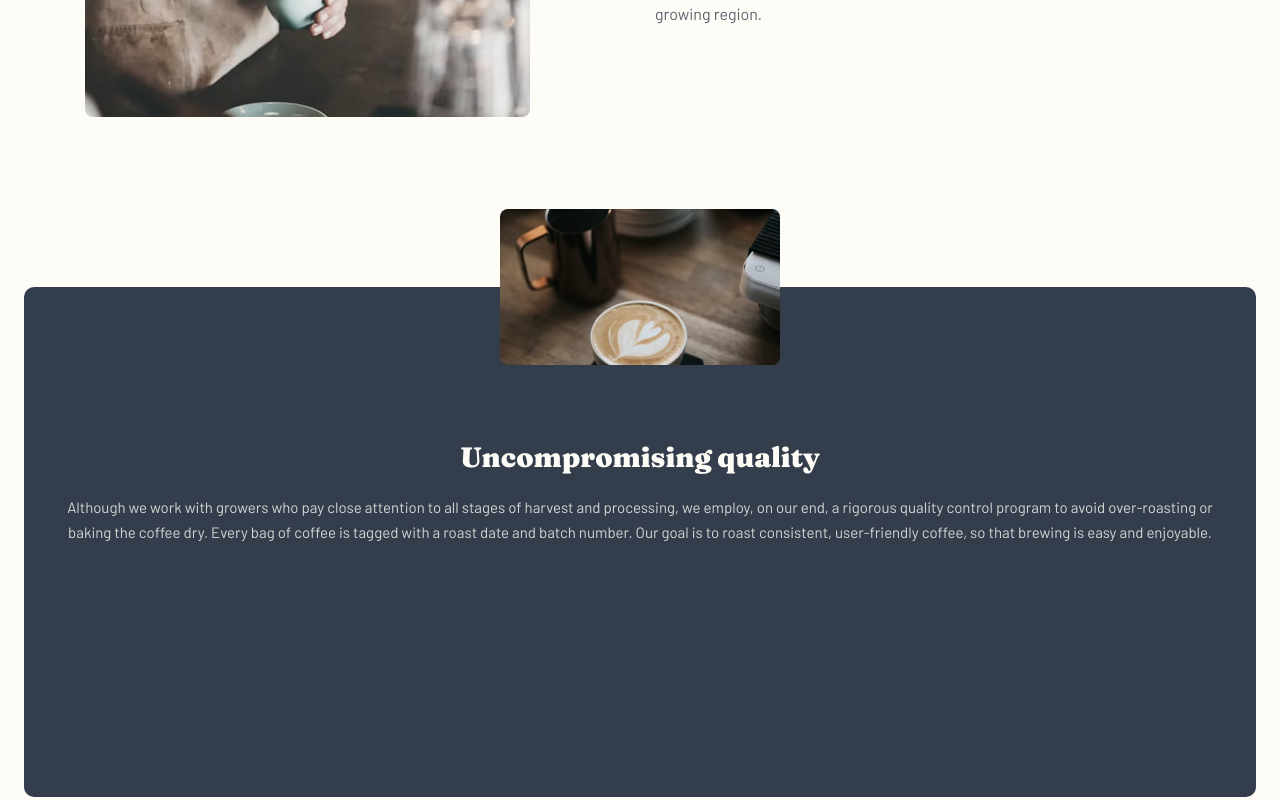
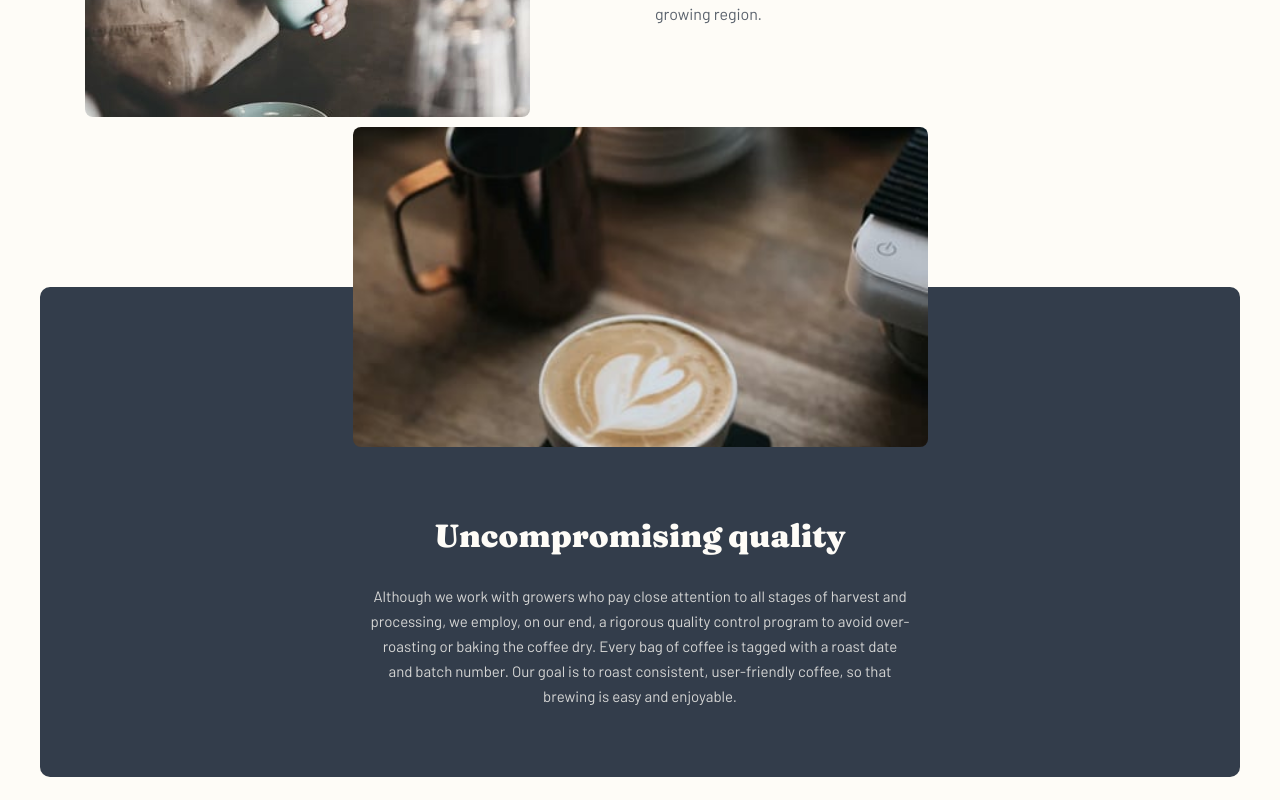
Before and after one commit to vickievien/coffee-roasters, a Next.js app: page /about in a window 1280 px wide. Shown: the part 1140-1940 px from the top of the page. Built offline with nearby package versions, Linux system fonts and the light colour scheme.

Commit message:
:lipstick: update: add styles to tablet view for Quality section of About page update bottom margin for Commit section to account for negative top pixel positioning on quality image in Quality section

```diff
--- a/styles/About.module.css
+++ b/styles/About.module.css
@@ -100,7 +100,7 @@
 
 @media only screen and (min-width: 768px) {
     .commit_container {
-        margin: 0 40px 145px 40px;
+        margin: 0 40px 305px 40px;
         display: flex;
         justify-content: space-between;
         gap: 70px;
@@ -147,7 +147,6 @@
     background-color: var(--dark-grey-blue);
     height: 510px;
     border-radius: 10px;
-
 }
 
 .quality_img_container {
@@ -184,3 +183,30 @@
     opacity: 80%;
     padding: 0 24px;
 }
+
+@media only screen and (min-width: 768px) {
+    .quality_container {
+        margin: 0 40px 145px 40px;
+        height: 490px;
+        padding-bottom: 70px;
+    }
+    .quality_img_container {
+        width: 575px;
+        height: 320px;
+        top: -160px;
+        margin-bottom: 65px;
+    }
+    .quality_text_container {
+        position: relative;
+        top: -160px;
+    }
+    .quality_text_container h2 {
+        font-size: 32px;
+        line-height: 48px;
+    }
+    .quality_text_container p {
+        padding: 0;
+        width: 540px;
+        margin: 0 auto;
+    }
+}
```
